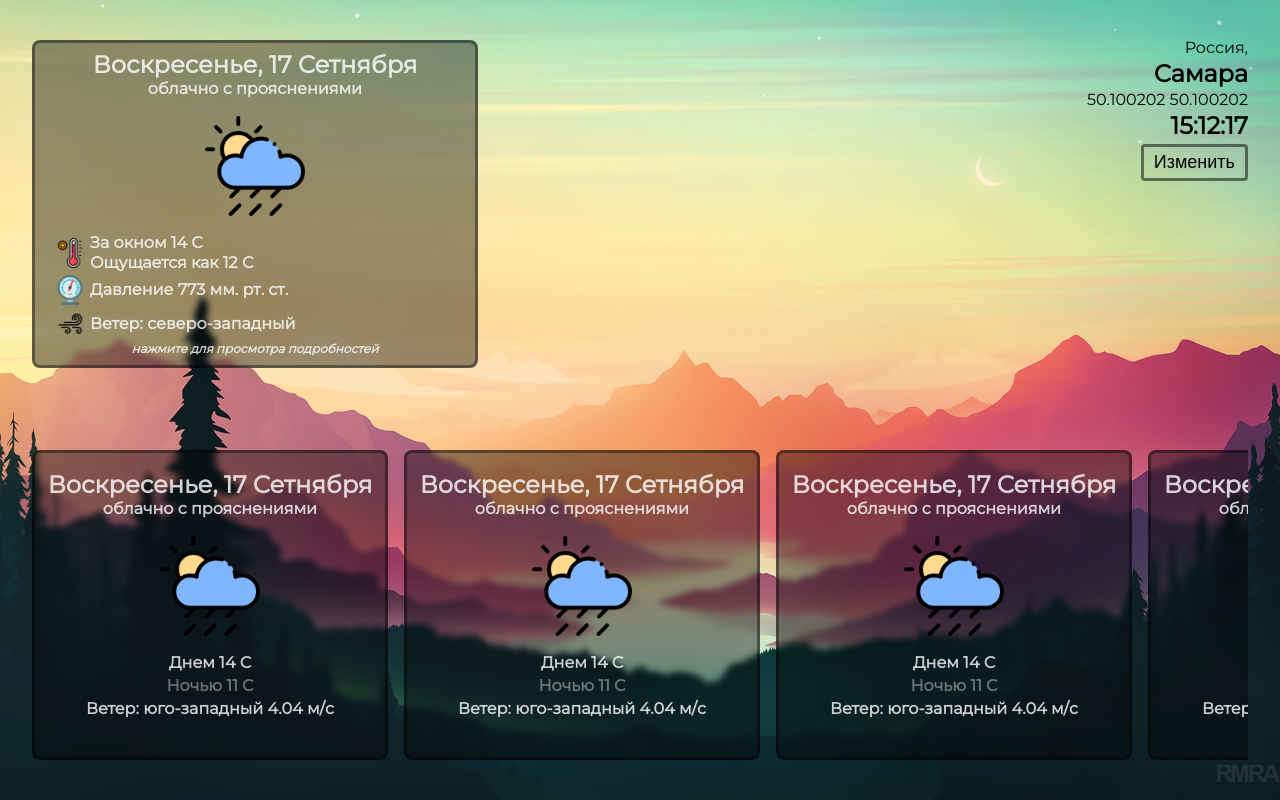
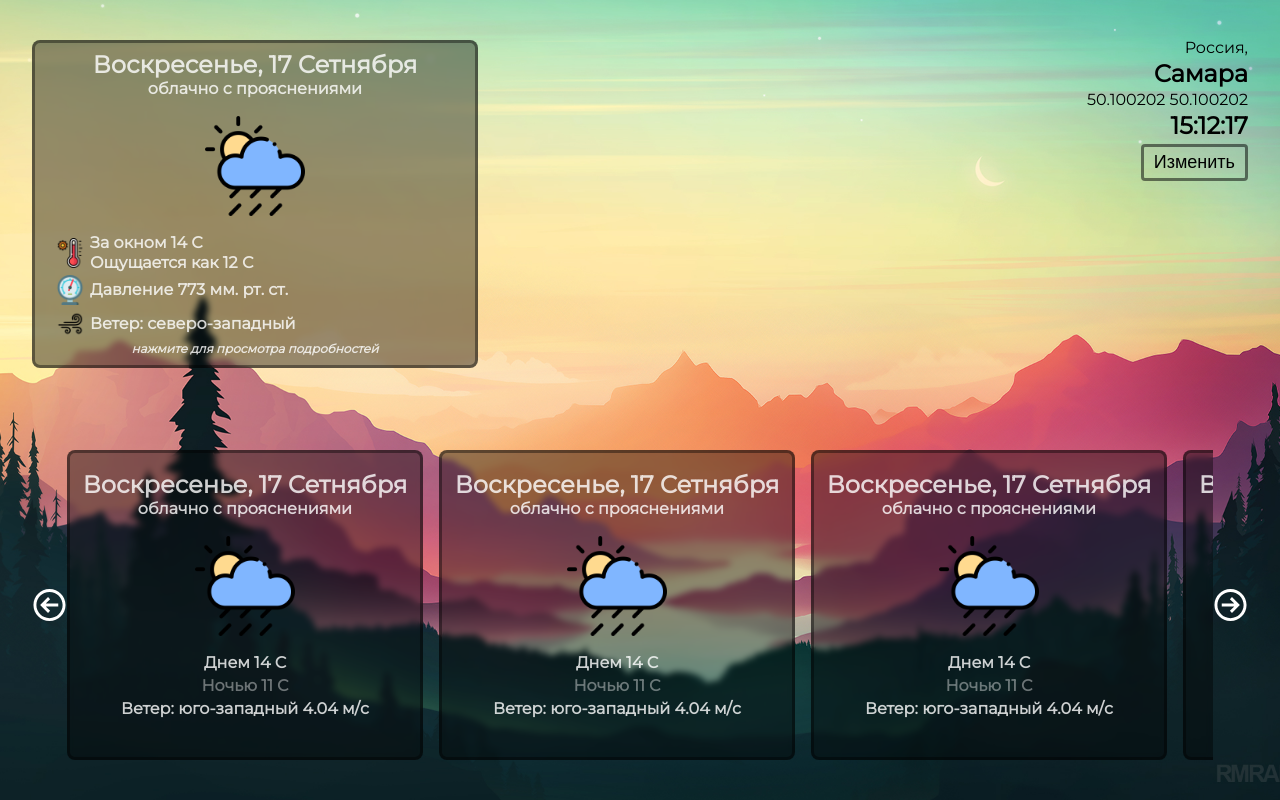
Before and after one commit to rakulagin/weather-app, a React (Create React App) app: page / in a window 1280 px wide. Built offline with nearby package versions, Linux system fonts and the light colour scheme.

Commit message:
add carousel

```diff
--- a/src/components/carousel/carousel.module.css
+++ b/src/components/carousel/carousel.module.css
@@ -1,6 +1,13 @@
+.mainContainer {
+position: relative;
+}
+
 .carouselContainer {
+   display: flex;
   position: relative;
   overflow-x: hidden;
+  width: calc(100% - 70px);
+  margin: 0 auto;
 }
 
 .carousel {
@@ -9,5 +16,23 @@
   position: relative;
   width: fit-content;
   white-space: nowrap;
+  transition: transform 0.5s ease;
+}
 
+.arrow {
+  width: 35px;
+  height: 35px;
+  position: absolute;
+  top: 50%;
+  transform: translateY(-50%);
+  cursor: pointer;
 }
+
+.nextBtn {
+  left: 0px;
+}
+
+.arrowRight {
+  right: 0px;
+  transform: rotate(180deg) translateY(50%);
+}
--- a/src/components/carousel/index.tsx
+++ b/src/components/carousel/index.tsx
@@ -1,13 +1,92 @@
-import React from 'react';
+import React, { FC, useState, useEffect, useRef } from 'react';
+
+import classNames from 'classnames';
+
+import WeatherBlock from '../weatherBlock';
+
+import IconArrow from '../custom/icon-arrow';
 
 import styles from './carousel.module.css';
 
-import WeatherBlock from '../weatherBlock';
+interface I_CarouselProps {
+	items?: React.ReactNode[];
+}
 
-const Carousel = () => {
+const Carousel: FC<I_CarouselProps> = () => {
+	const blockRef = useRef<HTMLDivElement>(null);
+	const windowRef = useRef<HTMLDivElement>(null);
+
+	const [weatherBlockWidth, setWeatherBlockWidth] = useState(0);
+	const [offset, setOffset] = useState(0);
+
+
+	// const maxWidth = -(weatherBlockWidth * 7);
+	const maxWidth = -724
+
+	console.log('offset', offset)
+	console.log('maxWidth', maxWidth)
+
+	const handleLeftClick = () => {
+		setOffset((currentOffset: number) => {
+			const newOffset = currentOffset + weatherBlockWidth;
+			return Math.min(newOffset, 0);
+		});
+	};
+
+	const handleRightClick = () => {
+		setOffset((currentOffset: number) => {
+			const newOffset = currentOffset - weatherBlockWidth;
+			console.log(newOffset);
+			return Math.max(newOffset, maxWidth);
+		});
+	};
+
+	const calculateBlockWidth = () => {
+		if (blockRef.current) {
+			const blockWidth = blockRef.current.clientWidth;
+			setWeatherBlockWidth(blockWidth + 16);
+		}
+	};
+
+	const calculateCarouselWidth = () => {
+		if (windowRef.current) {
+			const windowWidth = windowRef.current.clientWidth;
+
+			console.log('windowWidth', windowWidth)
+		}
+	};
+
+	useEffect(() => {
+		calculateBlockWidth();
+		calculateCarouselWidth()
+
+		const handleResize = () => {
+			calculateBlockWidth();
+		};
+
+		window.addEventListener('resize', handleResize);
+
+		return () => {
+			window.removeEventListener('resize', handleResize);
+		};
+	}, []);
 	return (
+		<div ref={windowRef} className={styles.mainContainer}>
+			<div
+				onClick={handleLeftClick}
+				className={classNames(styles.arrow, styles.arrowLeft)}
+			>
+				<IconArrow/>
+			</div>
 			<div className={styles.carouselContainer}>
-			<div className={styles.carousel}>
+				<div
+					className={styles.carousel}
+					style={{ transform: `translateX(${offset}px)` }}
+				>
+					<div ref={blockRef}>
+						<WeatherBlock isCarousel={true} />
+					</div>
+					<WeatherBlock isCarousel={true} />
 					<WeatherBlock isCarousel={true} />
 					<WeatherBlock isCarousel={true} />
 					<WeatherBlock isCarousel={true} />
@@ -16,6 +95,13 @@ const Carousel = () => {
 					<WeatherBlock isCarousel={true} />
 				</div>
 			</div>
+			<div
+				onClick={handleRightClick}
+				className={classNames(styles.arrow, styles.arrowRight)}
+			>
+				<IconArrow/>
+			</div>
+		</div>
 	);
 };
 
--- /dev/null
+++ b/src/components/custom/icon-arrow.tsx
@@ -0,0 +1,26 @@
+import React from 'react';
+
+const IconArrow = () => {
+	return (
+		<svg
+			xmlns='http://www.w3.org/2000/svg'
+			width='35'
+			height='35'
+			viewBox='0 0 24 24'
+			fill='none'
+		>
+			<path
+				d='M12.4142 8L9.41421 11H18V13H9.41421L12.4142 16L11 17.4142L5.58579 12L11 6.58579L12.4142 8Z'
+				fill='white'
+			/>
+			<path
+				fillRule='evenodd'
+				clipRule='evenodd'
+				d='M1 12C1 5.92487 5.92487 1 12 1C18.0751 1 23 5.92487 23 12C23 18.0751 18.0751 23 12 23C5.92487 23 1 18.0751 1 12ZM12 3C7.02944 3 3 7.02944 3 12C3 16.9706 7.02944 21 12 21C16.9706 21 21 16.9706 21 12C21 7.02944 16.9706 3 12 3Z'
+				fill='white'
+			/>
+		</svg>
+	);
+};
+
+export default IconArrow;
--- a/src/components/locationBlock/locationBlock.module.css
+++ b/src/components/locationBlock/locationBlock.module.css
@@ -1,13 +1,13 @@
 .block {
   display: flex;
-  align-items: end;
+  align-items: flex-end;
   flex-direction: column;
   gap: 6px;
 }
 
 .subBlock {
   display: flex;
-  align-items: end;
+  align-items: flex-end;
   flex-direction: column;
   gap: 6px;
 }
--- a/src/components/weatherBlock/index.tsx
+++ b/src/components/weatherBlock/index.tsx
@@ -15,13 +15,12 @@ interface I_Carousel {
 
 const WeatherBlock: FC<I_Carousel> = ({ isCarousel }) => {
 	return (
-		// <div className={styles.block}>
 		<div
-			className={classNames(styles.block, isCarousel && styles.blockInCarousel)}
+			className={classNames(styles.mainBlock, isCarousel ? styles.blockInCarousel : styles.block)}
 		>
 			<h2>Воскресенье, 17 Сетнября</h2>
 			<p>облачно с прояснениями</p>
-			<img className={styles.weatherPick} src={SunRain} alt='weather picture' />
+			<img className={styles.weatherPick} src={SunRain} alt='weather' />
 			{isCarousel ? (
 				<div className={styles.metricsInCarousel}>
 					<p>Днем 14 С</p>
--- a/src/components/weatherBlock/weatherBlock.module.css
+++ b/src/components/weatherBlock/weatherBlock.module.css
@@ -1,6 +1,21 @@
 .block {
   width: 400px;
   padding: 10px 20px;
+  /* border: 3px solid rgba(0,0,0,0.4);
+  border-radius: 8px;
+  background-color: rgba(0,0,0,0.4);
+  backdrop-filter: blur(3px);
+  color: rgba(255,255,255,0.8);
+  font-weight: 700;
+  display: flex;
+  flex-direction: column;
+  align-items: center;
+  gap: 4px; */
+}
+
+.mainBlock {
+  /* width: 400px;
+  padding: 10px 20px; */
   border: 3px solid rgba(0,0,0,0.4);
   border-radius: 8px;
   background-color: rgba(0,0,0,0.4);
@@ -66,3 +81,9 @@ h2 {
     align-self: center;
 	}
 }
+
+@media (max-width: 425px) {
+  .blockInCarousel {
+    width: 260px;
+  }
+}
--- a/src/index.css
+++ b/src/index.css
@@ -8,6 +8,8 @@ body {
   -webkit-font-smoothing: antialiased;
   -moz-osx-font-smoothing: grayscale;
   box-sizing: border-box;
+
+  user-select: none;
 }
 
 code {
```
Also changed, not shown: src/assets/svg/1904658-arrow-arrow-left-change-direction-left-next-undo_122508.svg (added), src/assets/svg/arrow_circle_left_arrow_icon_253876.svg (added). Lines whose indentation alone changed are shown as unchanged.
